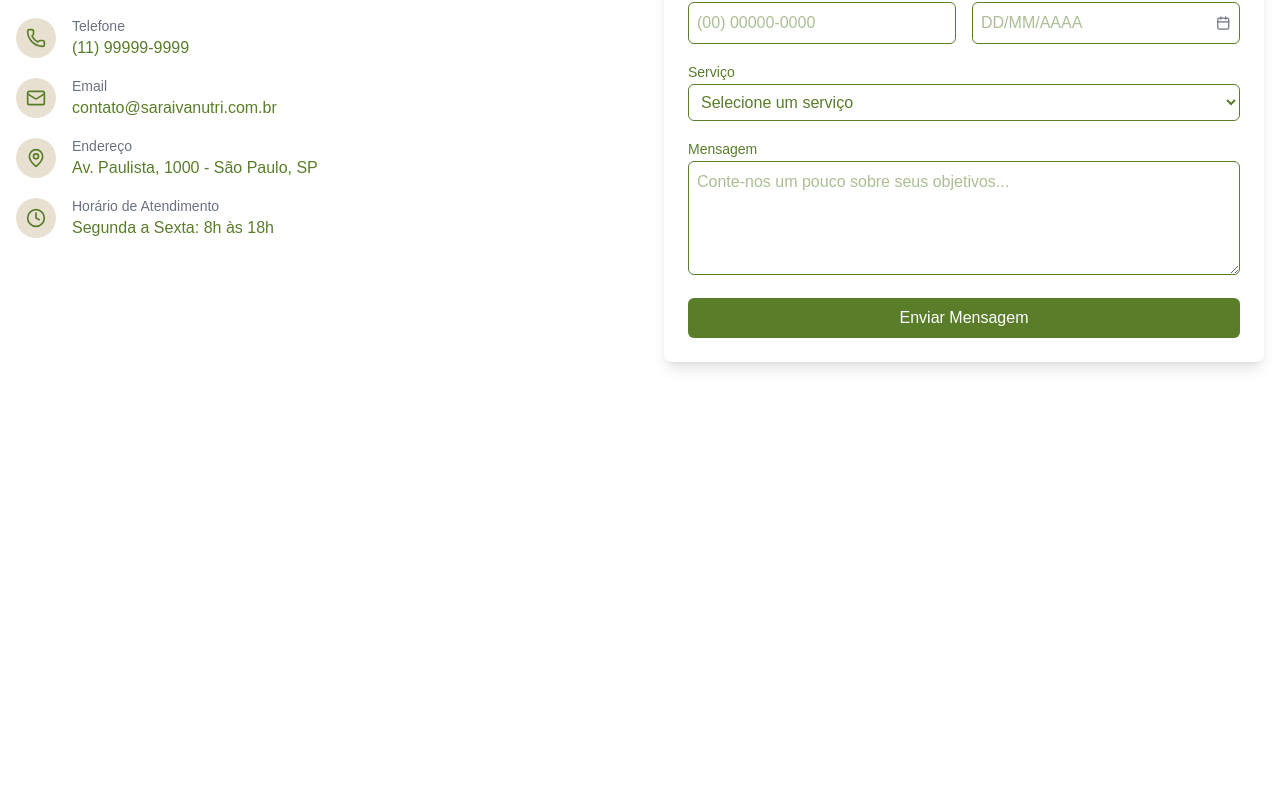
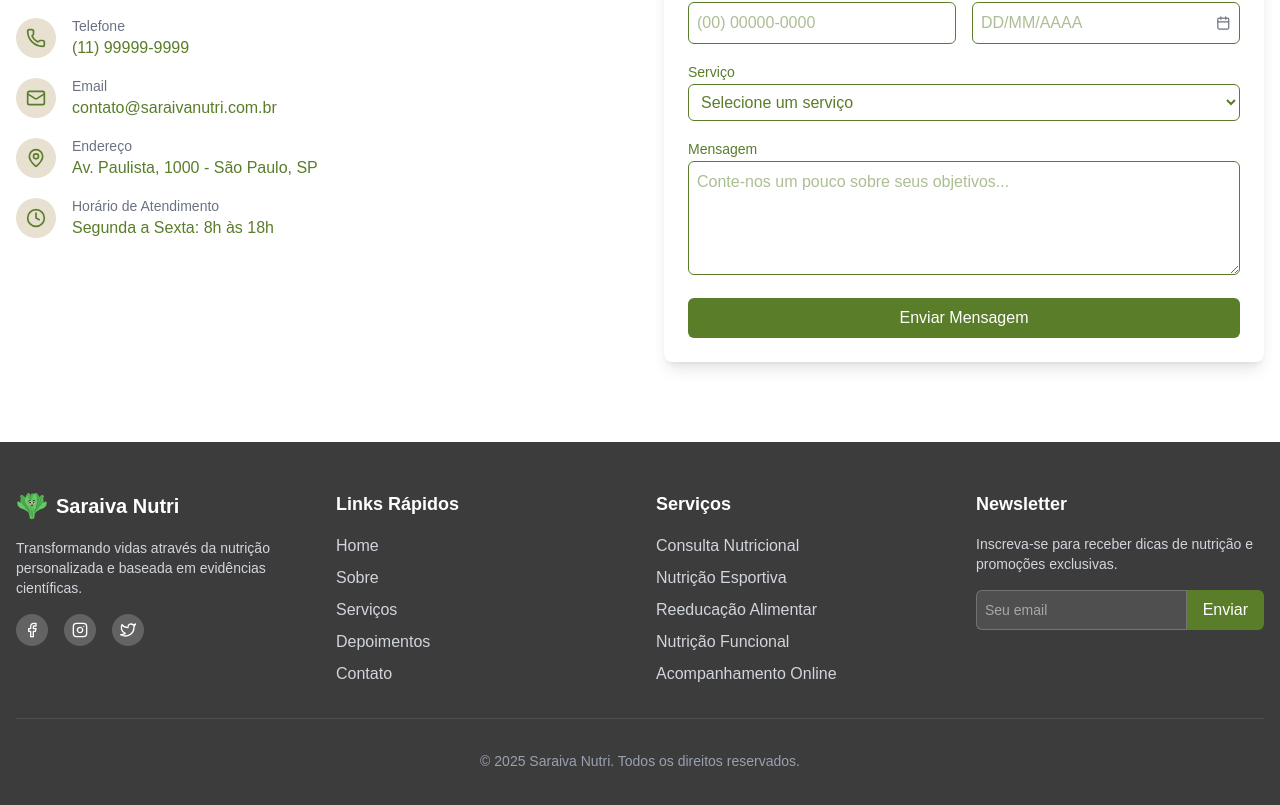
Before and after one commit to Faccin27/Nutricionista, a Next.js app: page / in a window 1280 px wide. Shown: the part 3640-4445 px from the top of the page. Before the commit the page ends 4082 px from the top, so only its background shows below. Built offline with nearby package versions, Linux system fonts and the light colour scheme.

Commit message:
feat: created footer

```diff
--- a/src/app/page.tsx
+++ b/src/app/page.tsx
@@ -667,6 +667,168 @@ export default function Home() {
           </div>
         </section>
       </main>
+
+      <footer className="bg-[#3c3c3c] text-white py-12">
+        <div className="container mx-auto px-4">
+          <div className="grid grid-cols-1 md:grid-cols-4 gap-8">
+            <div>
+              <div className="flex items-center gap-2 mb-4">
+                <Image
+                  src={logo}
+                  alt="Saraiva Nutri Logo"
+                  width={32}
+                  height={32}
+                  className="rounded-full"
+                />
+                <span className="text-xl font-semibold text-white">Saraiva Nutri</span>
+              </div>
+              <p className="text-sm text-gray-300 mb-4">
+                Transformando vidas através da nutrição personalizada e baseada em evidências científicas.
+              </p>
+              <div className="flex gap-4">
+                <a
+                  href="#"
+                  className="h-8 w-8 rounded-full bg-white/20 flex items-center justify-center hover:bg-white/30 transition-colors"
+                >
+                  <svg
+                    xmlns="http://www.w3.org/2000/svg"
+                    width="16"
+                    height="16"
+                    viewBox="0 0 24 24"
+                    fill="none"
+                    stroke="currentColor"
+                    strokeWidth="2"
+                    strokeLinecap="round"
+                    strokeLinejoin="round"
+                  >
+                    <path d="M18 2h-3a5 5 0 0 0-5 5v3H7v4h3v8h4v-8h3l1-4h-4V7a1 1 0 0 1 1-1h3z"></path>
+                  </svg>
+                </a>
+                <a
+                  href="#"
+                  className="h-8 w-8 rounded-full bg-white/20 flex items-center justify-center hover:bg-white/30 transition-colors"
+                >
+                  <svg
+                    xmlns="http://www.w3.org/2000/svg"
+                    width="16"
+                    height="16"
+                    viewBox="0 0 24 24"
+                    fill="none"
+                    stroke="currentColor"
+                    strokeWidth="2"
+                    strokeLinecap="round"
+                    strokeLinejoin="round"
+                  >
+                    <rect x="2" y="2" width="20" height="20" rx="5" ry="5"></rect>
+                    <path d="M16 11.37A4 4 0 1 1 12.63 8 4 4 0 0 1 16 11.37z"></path>
+                    <line x1="17.5" y1="6.5" x2="17.51" y2="6.5"></line>
+                  </svg>
+                </a>
+                <a
+                  href="#"
+                  className="h-8 w-8 rounded-full bg-white/20 flex items-center justify-center hover:bg-white/30 transition-colors"
+                >
+                  <svg
+                    xmlns="http://www.w3.org/2000/svg"
+                    width="16"
+                    height="16"
+                    viewBox="0 0 24 24"
+                    fill="none"
+                    stroke="currentColor"
+                    strokeWidth="2"
+                    strokeLinecap="round"
+                    strokeLinejoin="round"
+                  >
+                    <path d="M23 3a10.9 10.9 0 0 1-3.14 1.53 4.48 4.48 0 0 0-7.86 3v1A10.66 10.66 0 0 1 3 4s-4 9 5 13a11.64 11.64 0 0 1-7 2c9 5 20 0 20-11.5a4.5 4.5 0 0 0-.08-.83A7.72 7.72 0 0 0 23 3z"></path>
+                  </svg>
+                </a>
+              </div>
+            </div>
+
+            <div>
+              <h4 className="font-bold text-lg mb-4">Links Rápidos</h4>
+              <ul className="space-y-2">
+                <li>
+                  <Link href="#home" className="text-gray-300 hover:text-white transition-colors">
+                    Home
+                  </Link>
+                </li>
+                <li>
+                  <Link href="#about" className="text-gray-300 hover:text-white transition-colors">
+                    Sobre
+                  </Link>
+                </li>
+                <li>
+                  <Link href="#services" className="text-gray-300 hover:text-white transition-colors">
+                    Serviços
+                  </Link>
+                </li>
+                <li>
+                  <Link href="#testimonials" className="text-gray-300 hover:text-white transition-colors">
+                    Depoimentos
+                  </Link>
+                </li>
+                <li>
+                  <Link href="#contact" className="text-gray-300 hover:text-white transition-colors">
+                    Contato
+                  </Link>
+                </li>
+              </ul>
+            </div>
+
+            <div>
+              <h4 className="font-bold text-lg mb-4">Serviços</h4>
+              <ul className="space-y-2">
+                <li>
+                  <Link href="#" className="text-gray-300 hover:text-white transition-colors">
+                    Consulta Nutricional
+                  </Link>
+                </li>
+                <li>
+                  <Link href="#" className="text-gray-300 hover:text-white transition-colors">
+                    Nutrição Esportiva
+                  </Link>
+                </li>
+                <li>
+                  <Link href="#" className="text-gray-300 hover:text-white transition-colors">
+                    Reeducação Alimentar
+                  </Link>
+                </li>
+                <li>
+                  <Link href="#" className="text-gray-300 hover:text-white transition-colors">
+                    Nutrição Funcional
+                  </Link>
+                </li>
+                <li>
+                  <Link href="#" className="text-gray-300 hover:text-white transition-colors">
+                    Acompanhamento Online
+                  </Link>
+                </li>
+              </ul>
+            </div>
+
+            <div>
+              <h4 className="font-bold text-lg mb-4">Newsletter</h4>
+              <p className="text-sm text-gray-300 mb-4">
+                Inscreva-se para receber dicas de nutrição e promoções exclusivas.
+              </p>
+              <div className="flex">
+                <input
+                  type="email"
+                  placeholder="Seu email"
+                  className="p-2 text-sm bg-white/10 border border-white/20 rounded-l-md focus:outline-none focus:ring-1 focus:ring-[#5a7d2a] text-white w-full"
+                />
+                <button className="bg-[#5a7d2a] hover:bg-[#4a6822] text-white px-4 py-2 rounded-r-md">Enviar</button>
+              </div>
+            </div>
+          </div>
+
+          <div className="border-t border-white/10 mt-8 pt-8 text-center text-sm text-gray-400">
+            <p>© {new Date().getFullYear()} Saraiva Nutri. Todos os direitos reservados.</p>
+          </div>
+        </div>
+      </footer>
+
     </div>
   );
 }
```
